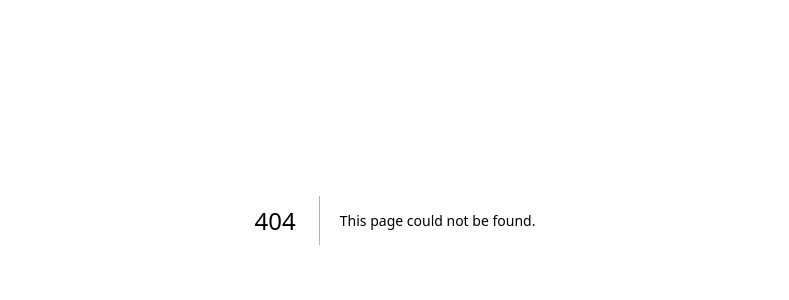
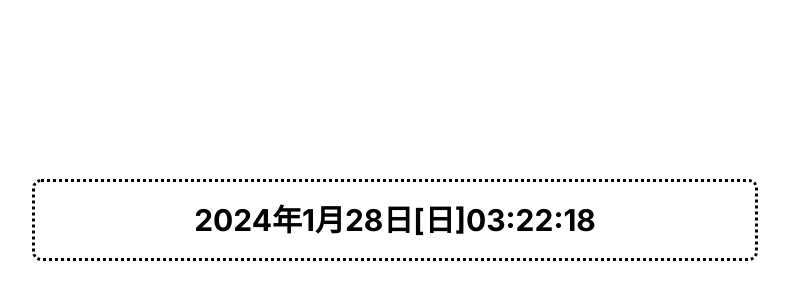
Before and after one commit to mabupro/nextjs-30, a Next.js app: page /src/pages/showday in a window 1280 px wide. Before the commit this address had no page. Shown: the part 180-480 px from the top of the page, without its empty margins (245-1034 px from the left). Built offline with nearby package versions, Linux system fonts and the light colour scheme.

Commit message:
finished/timer

```diff
--- a/app/page.tsx
+++ b/app/page.tsx
@@ -1,11 +1,13 @@
 // import Counter from "@/app/src/pages/counter/page";
 // import HelloWorld from "@/app/src/pages/helloworld/page";
-import Timer from "@/app/src/pages/timer/page";
+// import Timer from "@/app/src/pages/timer/page";
+import ShowDay from "@/app/src/pages/showday/page";
 
 export default function Home() {
   return (
     // <HelloWorld />
     // <Counter />
-    <Timer />
+    // <Timer />
+    <ShowDay />
   );
 }
--- /dev/null
+++ b/app/src/pages/showday/page.tsx
@@ -0,0 +1,41 @@
+'use client'
+
+import { useEffect, useState } from "react"
+
+const ShowDay = () => {
+    const [date, setDate] = useState<string>("")
+    const [time, setTime] = useState<string>("")
+
+    useEffect(() => {
+        const intervalId = setInterval(() => {
+            let d = new Date()
+            let year = d.getFullYear().toString()
+            let month = (d.getMonth() + 1).toString()
+            let day = d.getDate().toString()
+            let dayofweek: number = d.getDay()
+
+            const dayname = ["日", "月", "火", "水", "木", "金", "土", "日"]
+
+            setDate(year + '年' + month + '月' + day + '日' + '[' + dayname[dayofweek] + ']')
+
+            let hour = d.getHours().toString().padStart(2, '0')
+            let minute = d.getMinutes().toString().padStart(2, '0')
+            let second = d.getSeconds().toString().padStart(2, '0')
+            setTime(hour + ':' + minute + ':' + second)
+        }, 1000)
+
+        return () => clearInterval(intervalId)
+    }, [])
+
+    return (
+        <div className="h-screen w-screen flex justify-center items-center">
+            <div className="outline-dotted rounded-md p-5 w-[720px] text-center md: m-40">
+                <p className="text-md sm:text-xl lg:text-3xl font-bold ">
+                    {date}<span>{time}</span>
+                </p>
+            </div>
+        </div>
+    )
+}
+
+export default ShowDay
```
